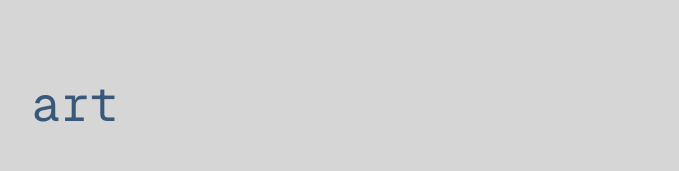
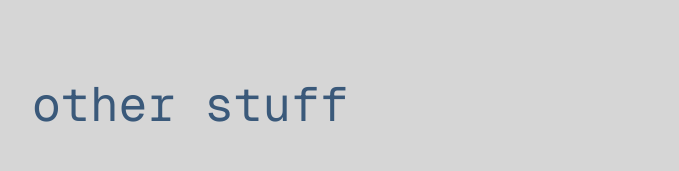
Before and after one commit to ShaneHoughton/shaneh, a Next.js app: page /other in a window 1280 px wide. Shown: the top 171 px of the page, without its empty margins (48-727 px from the left). Built offline with nearby package versions, Linux system fonts and the light colour scheme.

Commit message:
update next.config

```diff
--- a/next.config.ts
+++ b/next.config.ts
@@ -2,8 +2,8 @@ import type { NextConfig } from "next";
 
 const nextConfig: NextConfig = {
   devIndicators: false,
-  output: "export",
-  reactStrictMode: true,
+  // output: "export",
+  // reactStrictMode: true,
 };
 
 export default nextConfig;
--- a/src/app/development/page.tsx
+++ b/src/app/development/page.tsx
@@ -1,3 +1,4 @@
+"use client";
 import PageLayout from "../_components/PageLayout";
 
 export default function Developement() {
--- a/src/app/other/page.tsx
+++ b/src/app/other/page.tsx
@@ -1,8 +1,9 @@
+"use client";
 import PageLayout from "../_components/PageLayout";
 
 export default function Other() {
   return (
-    <PageLayout title="art" description="artwork and passion projects">
+    <PageLayout title="other stuff" description="artwork and passion projects">
       <div className="flex flex-wrap gap-10">
         <a
           className="hover:underline hover:underline-offset-4 cursor-pointer"
--- a/src/app/page.tsx
+++ b/src/app/page.tsx
@@ -1,3 +1,4 @@
+"use client";
 import PageLayout from "./_components/PageLayout";
 import Image from "next/image";
 
```
